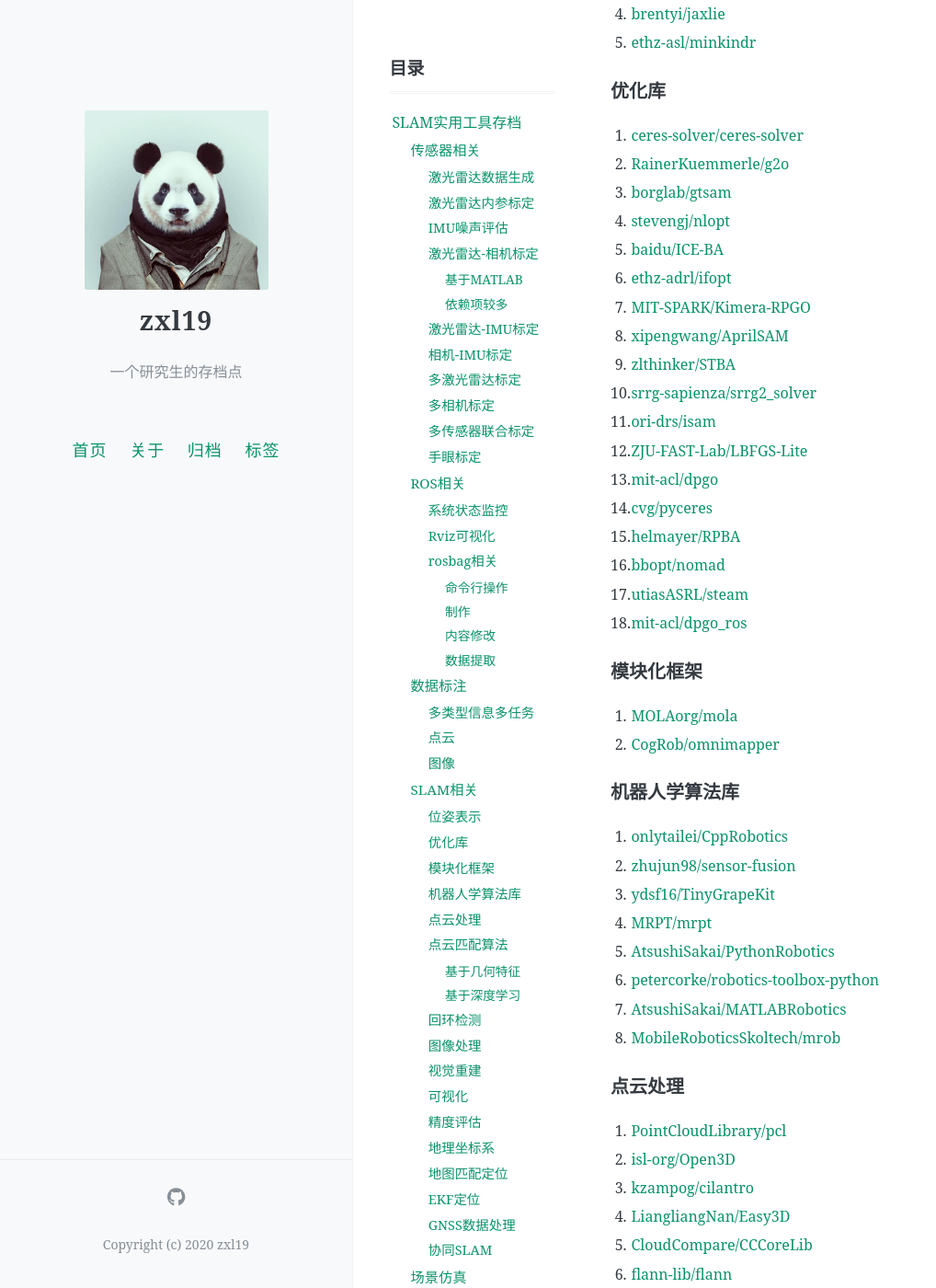
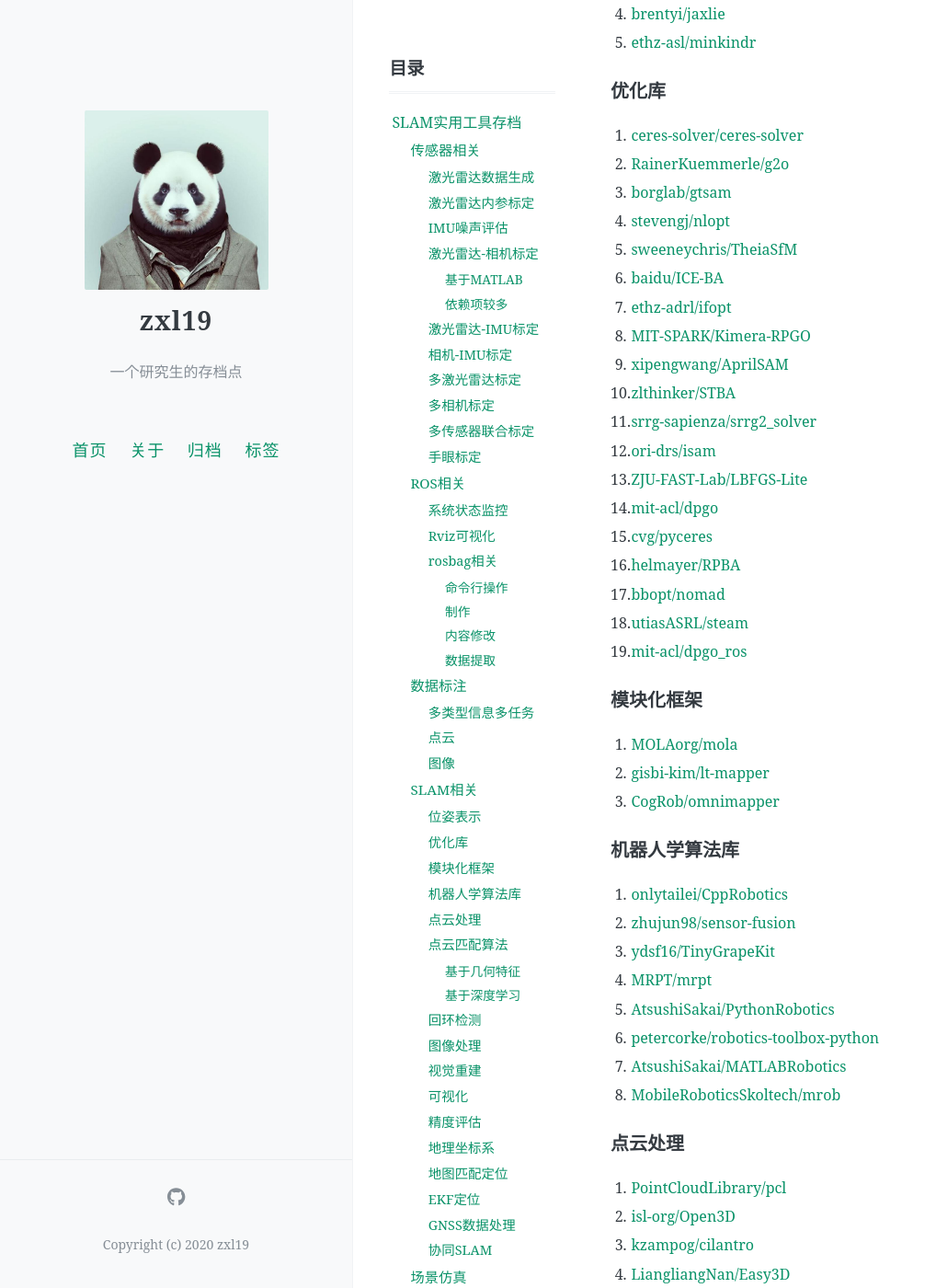
Before and after one commit to zxl19/zxl19.github.io, a Jekyll site: the page built from _posts/2021-05-25-slam-tool.md, in a window 1280 px wide and 1400 px high, scrolled down 4890 px. Shown: the whole window at 92% size, without its empty margins (0-1018 px from the left). Built offline with Jekyll 4.4.1, drawn with Linux system fonts in a browser that asks for light colours; comment, search, counter and statistics services are not loaded.

Commit message:
Update 2021-05-25-slam-tool.md

```diff
--- a/_posts/2021-05-25-slam-tool.md
+++ b/_posts/2021-05-25-slam-tool.md
@@ -188,25 +188,27 @@ pinned: false
 2. [RainerKuemmerle/g2o](https://github.com/RainerKuemmerle/g2o)
 3. [borglab/gtsam](https://github.com/borglab/gtsam)
 4. [stevengj/nlopt](https://github.com/stevengj/nlopt)
-5. [baidu/ICE-BA](https://github.com/baidu/ICE-BA)
-6. [ethz-adrl/ifopt](https://github.com/ethz-adrl/ifopt)
-7. [MIT-SPARK/Kimera-RPGO](https://github.com/MIT-SPARK/Kimera-RPGO)
-8. [xipengwang/AprilSAM](https://github.com/xipengwang/AprilSAM)
-9. [zlthinker/STBA](https://github.com/zlthinker/STBA)
-10. [srrg-sapienza/srrg2_solver](https://github.com/srrg-sapienza/srrg2_solver)
-11. [ori-drs/isam](https://github.com/ori-drs/isam)
-12. [ZJU-FAST-Lab/LBFGS-Lite](https://github.com/ZJU-FAST-Lab/LBFGS-Lite)
-13. [mit-acl/dpgo](https://github.com/mit-acl/dpgo)
-14. [cvg/pyceres](https://github.com/cvg/pyceres)
-15. [helmayer/RPBA](https://github.com/helmayer/RPBA)
-16. [bbopt/nomad](https://github.com/bbopt/nomad)
-17. [utiasASRL/steam](https://github.com/utiasASRL/steam)
-18. [mit-acl/dpgo_ros](https://github.com/mit-acl/dpgo_ros)
+5. [sweeneychris/TheiaSfM](https://github.com/sweeneychris/TheiaSfM)
+6. [baidu/ICE-BA](https://github.com/baidu/ICE-BA)
+7. [ethz-adrl/ifopt](https://github.com/ethz-adrl/ifopt)
+8. [MIT-SPARK/Kimera-RPGO](https://github.com/MIT-SPARK/Kimera-RPGO)
+9. [xipengwang/AprilSAM](https://github.com/xipengwang/AprilSAM)
+10. [zlthinker/STBA](https://github.com/zlthinker/STBA)
+11. [srrg-sapienza/srrg2_solver](https://github.com/srrg-sapienza/srrg2_solver)
+12. [ori-drs/isam](https://github.com/ori-drs/isam)
+13. [ZJU-FAST-Lab/LBFGS-Lite](https://github.com/ZJU-FAST-Lab/LBFGS-Lite)
+14. [mit-acl/dpgo](https://github.com/mit-acl/dpgo)
+15. [cvg/pyceres](https://github.com/cvg/pyceres)
+16. [helmayer/RPBA](https://github.com/helmayer/RPBA)
+17. [bbopt/nomad](https://github.com/bbopt/nomad)
+18. [utiasASRL/steam](https://github.com/utiasASRL/steam)
+19. [mit-acl/dpgo_ros](https://github.com/mit-acl/dpgo_ros)
 
 ### 模块化框架
 
 1. [MOLAorg/mola](https://github.com/MOLAorg/mola)
-2. [CogRob/omnimapper](https://github.com/CogRob/omnimapper)
+2. [gisbi-kim/lt-mapper](https://github.com/gisbi-kim/lt-mapper)
+3. [CogRob/omnimapper](https://github.com/CogRob/omnimapper)
 
 ### 机器人学算法库
 
```
